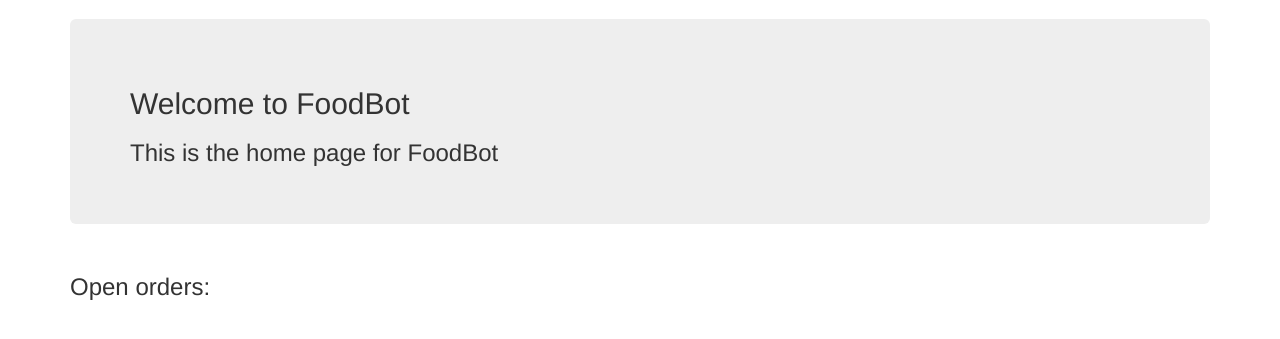
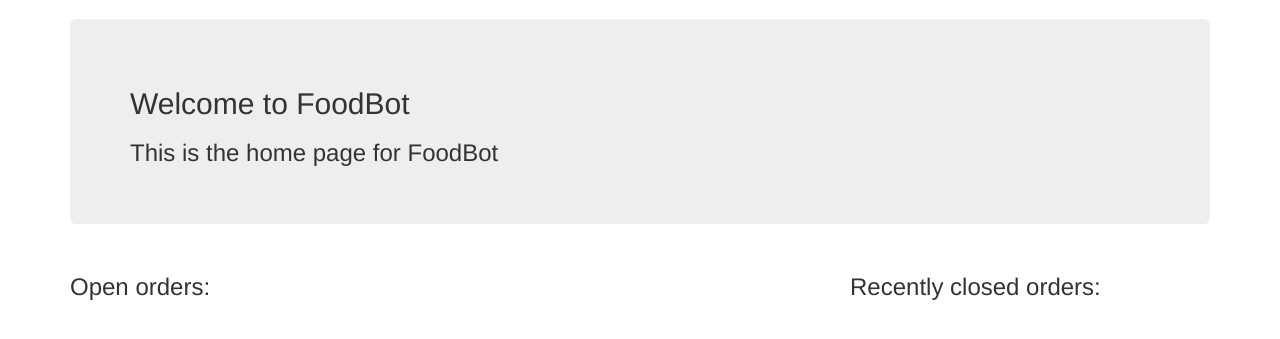
Before and after one commit to ZeusWPI/Haldis, a Python web app: template app/templates/home.html in a window 1280 px wide. Shown: the part 51-390 px from the top of the page. Run offline with Jinja, Linux system fonts and the light colour scheme; the template is opened without the code that fills it, so the values that code supplies are empty; some libraries are stand-ins or nearby versions.

Commit message:
Also show recently closed orders

```diff
--- a/app/templates/home.html
+++ b/app/templates/home.html
@@ -14,5 +14,13 @@
             {% endfor %}
         </ul>
     </div>
+    <div class="col-md-4 col-md-push-4">
+        <h3>Recently closed orders:</h3>
+        <ul>
+            {% for order in recently_closed %}
+                <li><a href="{{ url_for('order_bp.order', id=order.id) }}">{{ order.location.name }}-{{ order.stoptime }}</a></li>
+            {% endfor %}
+        </ul>
+    </div>
   </div>
 {% endblock %}
--- a/app/views/order.py
+++ b/app/views/order.py
@@ -143,10 +143,10 @@ def select_user(items):
 
     return user
 
-def get_orders():
+def get_orders(expression=(Order.stoptime > datetime.now()) | (Order.stoptime == None)):
     orders = []
     if not current_user.is_anonymous():
-        orders = Order.query.filter((Order.stoptime > datetime.now()) | (Order.stoptime == None)).all()
+        orders = Order.query.filter(expression).all()
     else:
-        orders = Order.query.filter(((Order.stoptime > datetime.now()) | (Order.stoptime == None) & (Order.public == True))).all()
+        orders = Order.query.filter((expression & (Order.public == True))).all()
     return orders
```
Also changed, not shown: app/views/__init__.py (+5 -3 lines).
